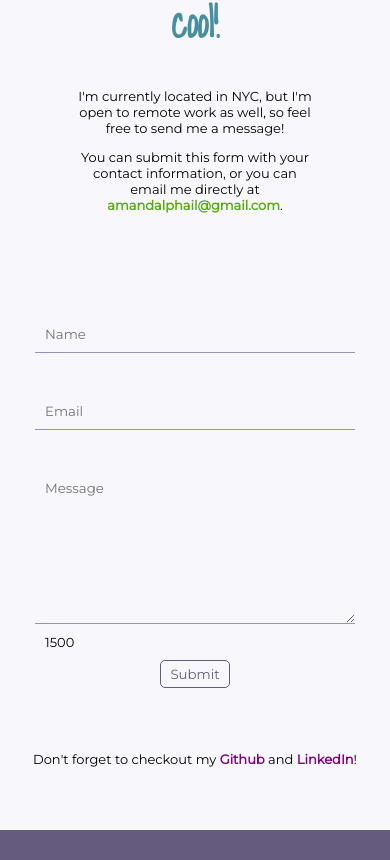
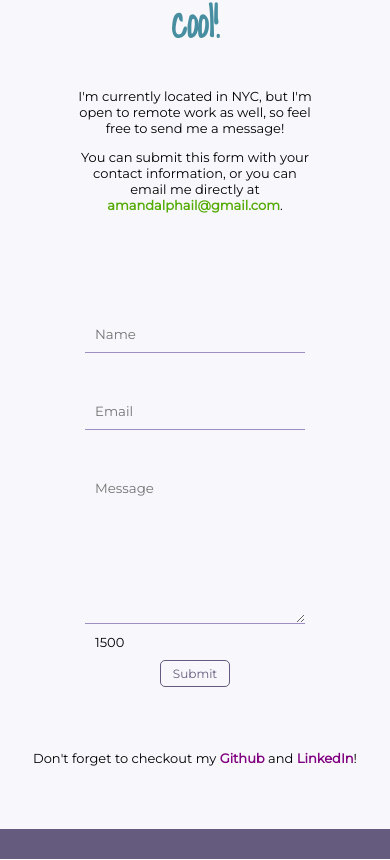
Before and after one commit to amandaphail/portfolio, a React (Create React App) app: page / in a window 390 px wide. Shown: the part 3127-3987 px from the top of the page. Built offline with nearby package versions, Linux system fonts and the light colour scheme; a web font is replaced by a local one.

Commit message:
mediaquery

```diff
--- a/src/components/CSS/contact.css
+++ b/src/components/CSS/contact.css
@@ -112,3 +112,17 @@ textarea {
     width: 300px;
   }
 }
+
+@media only screen and (max-width: 550px) {
+  #input {
+    width: 200px;
+  }
+
+  .message-chars-left {
+    width: 200px;
+  }
+
+  #submit {
+    font-size: 12px;
+  }
+}
```
